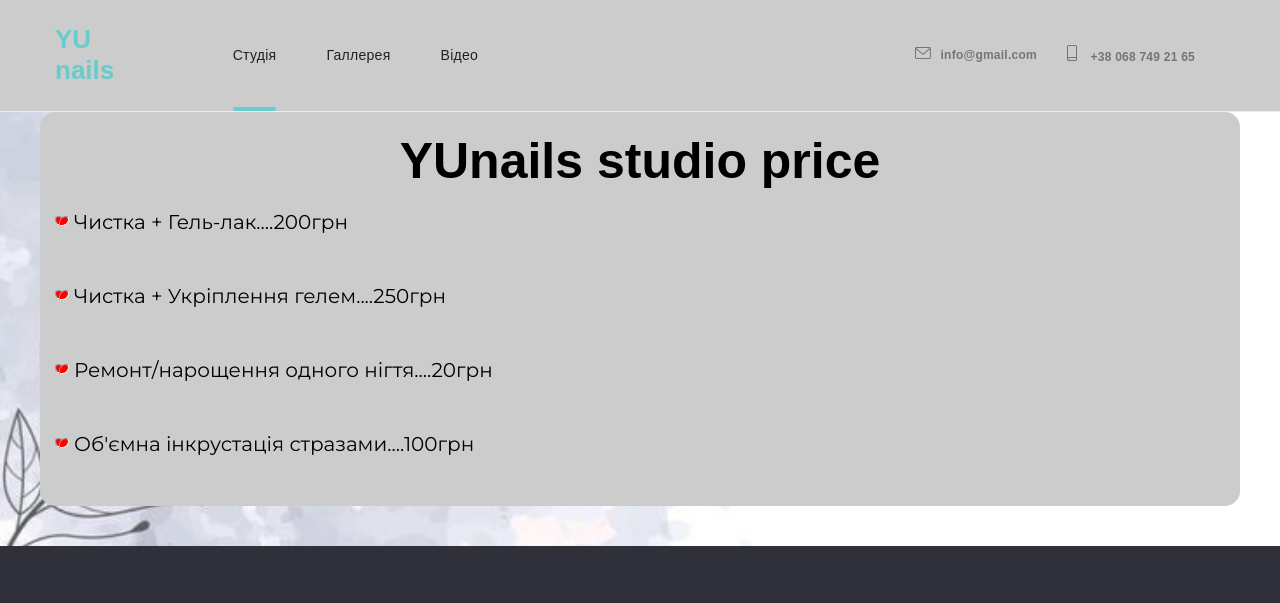
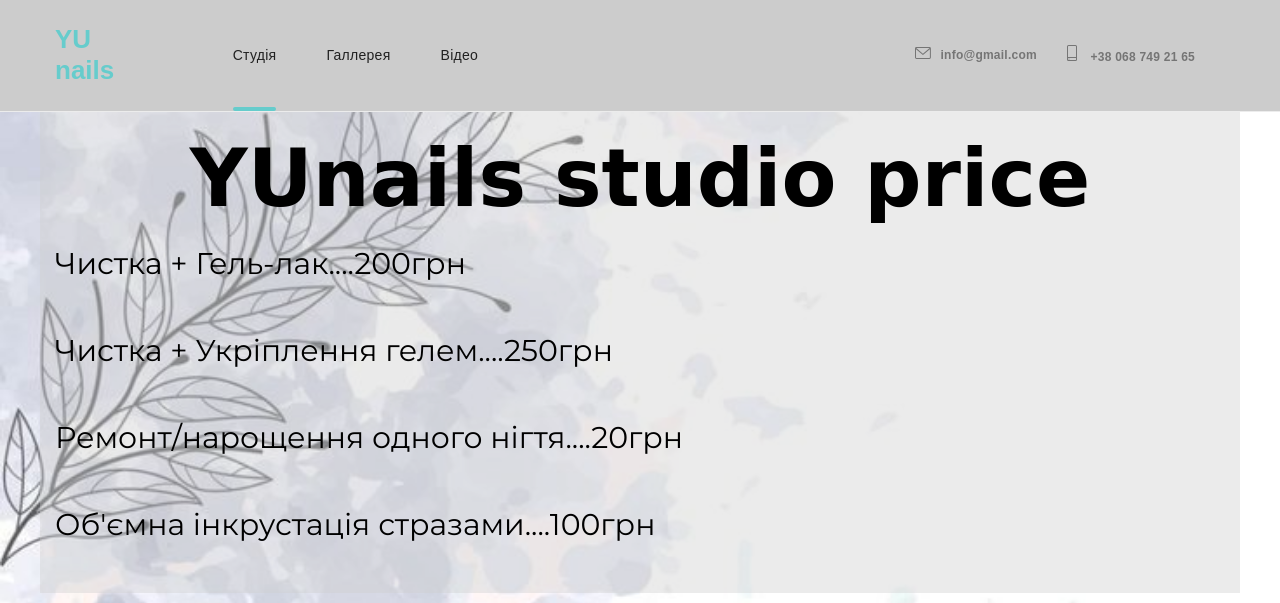
Before and after one commit to Wh1ter/YUnails_HTML_CSS-TEST, a website: page index.html in a window 1280 px wide. Shown: the top 603 px of the page. Drawn offline with nearby package versions, Linux system fonts and the light colour scheme; a web font is replaced by a local one.

Commit message:
fix some bugs

```diff
--- a/index.html
+++ b/index.html
@@ -23,6 +23,12 @@
     <link rel="stylesheet" href="./sass/main.css" />
     <link rel="preconnect" href="https://fonts.googleapis.com" />
     <link rel="preconnect" href="https://fonts.gstatic.com" crossorigin />
+    <link rel="preconnect" href="https://fonts.googleapis.com" />
+    <link rel="preconnect" href="https://fonts.gstatic.com" crossorigin />
+    <link
+      href="https://fonts.googleapis.com/css2?family=Birthstone&display=swap"
+      rel="stylesheet"
+    />
     <link
       href="https://fonts.googleapis.com/css2?family=Montserrat:wght@300;400;600;700&display=swap"
       rel="stylesheet"
@@ -89,19 +95,19 @@
       <h1 class="price-title animate__animated animate__pulse">
         YUnails studio price
       </h1>
-      <ul class="price-ul amur">
+      <ul class="price-ul list amur">
         <!-- <span class="price-name">Price</span> -->
-        <hr class="love" />
-        <hr class="love1" />
+        <!-- <hr class="love" />
+        <hr class="love1" /> -->
         <li class="price-list">Чистка + Гель-лак....200грн</li>
-        <hr class="love" />
-        <hr class="love1" />
+        <!-- <hr class="love" />
+        <hr class="love1" /> -->
         <li class="price-list">Чистка + Укріплення гелем....250грн</li>
-        <hr class="love" />
-        <hr class="love1" />
+        <!-- <hr class="love" />
+        <hr class="love1" /> -->
         <li class="price-list">Ремонт/нарощення одного нігтя....20грн</li>
-        <hr class="love" />
-        <hr class="love1" />
+        <!-- <hr class="love" />
+        <hr class="love1" /> -->
         <li class="price-list">Об'ємна інкрустація стразами....100грн</li>
       </ul>
     </div>
--- a/sass/components/_price-list.scss
+++ b/sass/components/_price-list.scss
@@ -1,21 +1,21 @@
 .price-main {
   // background-image: url('../img/background/background.jpg');
   // background-size: cover;
-    background-color: #cccccc;
-    border-radius: 15px;
+  background-color: rgba(204, 204, 204, 0.4);
+  //   border-radius: 15px;
 }
 
 .price-title {
+  font-family: "Birthstone", cursive;
   text-align: center;
-    font-size: 50px;
+  font-size: 80px;
   color: black;
   margin-bottom: 20px;
   padding-top: 20px;
-
 }
 
 .price-ul {
-    font-family: 'Montserrat', sans-serif;
+  font-family: "Montserrat", sans-serif;
   font-size: 30px;
 }
 
@@ -25,9 +25,9 @@
 
 .price-list:hover,
 .price-list:focus {
-    font-family: 'Roboto', sans-serif;
+  font-family: "Roboto", sans-serif;
   // font-size: 40px;
-    text-decoration: underline;
+  //   text-decoration: underline;
   cursor: pointer;
   // color: $accent-color;
   letter-spacing: 0.02em;
@@ -39,26 +39,26 @@
   padding-bottom: 50px;
 }
 
-.amur {
-    list-style: none;
-    font-size: 20px;
-}
-.love {
-    border-radius: 5px 10px 0 10px;
-    width: 10px;
-    height: 10px;
-    margin: 6px -6px 5px 0;
-    background: red;
-    float: left;
-}
-.love1{
-    border-radius: 10px 5px 10px 0;
-    width: 10px;
-    height: 10px;
-    margin: 6px 5px 5px 0;
-    background: red;
-    float: left;
-}
+// .amur {
+//   list-style: none;
+//   font-size: 20px;
+// }
+// .love {
+//   border-radius: 5px 10px 0 10px;
+//   width: 10px;
+//   height: 10px;
+//   margin: 6px -6px 5px 0;
+//   background: red;
+//   float: left;
+// }
+// .love1 {
+//   border-radius: 10px 5px 10px 0;
+//   width: 10px;
+//   height: 10px;
+//   margin: 6px 5px 5px 0;
+//   background: red;
+//   float: left;
+// }
 
 // ===============================================
 
```
Also changed, not shown: video.html (+69 -0 lines), sass/main.css, 1 other file. Lines whose indentation alone changed are shown as unchanged.
